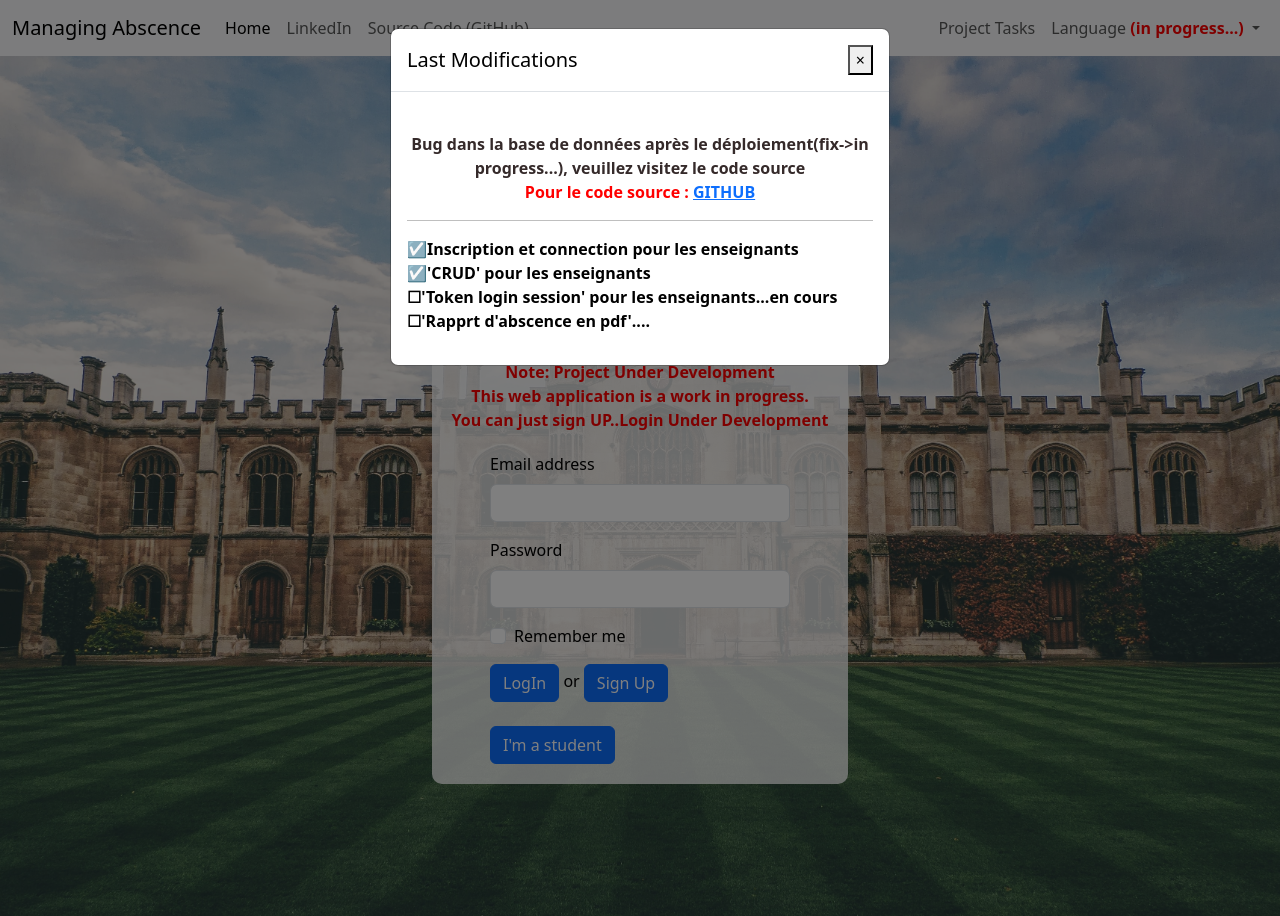
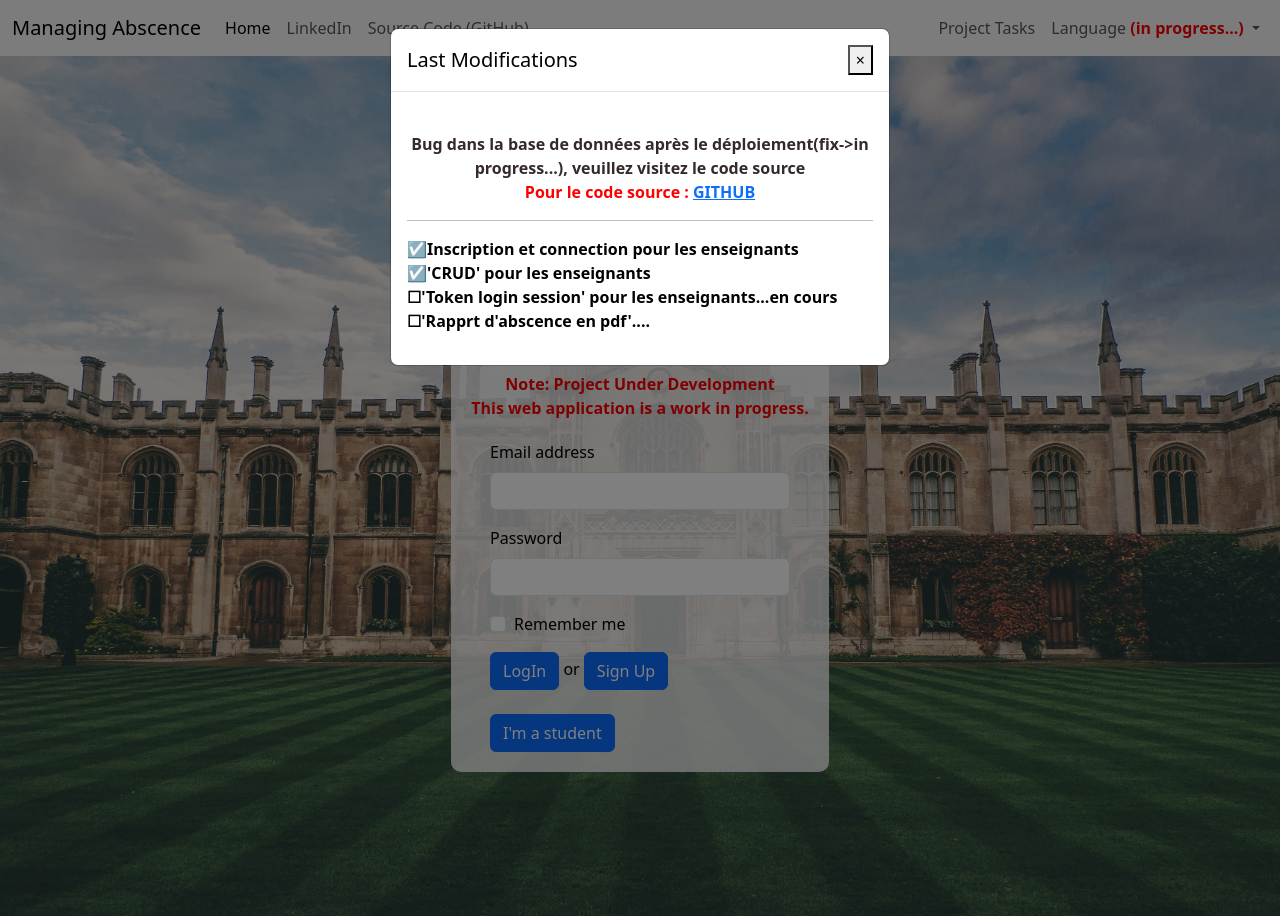
Before and after one commit to AbdessamadTzn/Flask-Project, a Flask app: page / in a window 1280 px wide. Run offline with Flask 3, Linux system fonts and the light colour scheme; some libraries are stand-ins or nearby versions.

Commit message:
Up to date home page

```diff
--- a/templates/home.html
+++ b/templates/home.html
@@ -24,7 +24,6 @@
         <p style="text-align: center; color: red">
             <b>Note: Project Under Development</b><br />
             <b>This web application is a work in progress.</b><br />
-            <b>You can just sign UP..Login Under Development</b>
         </p>
 
 
```
